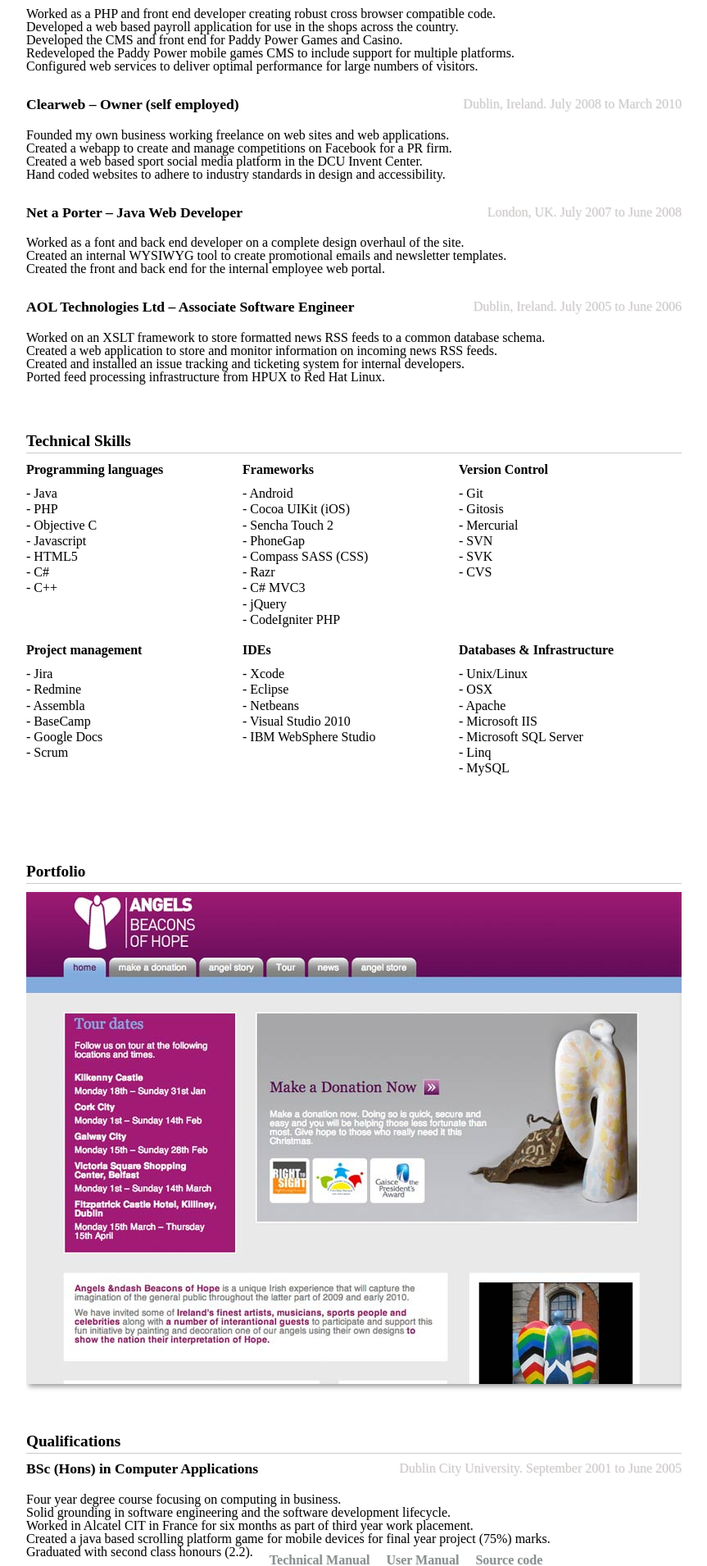
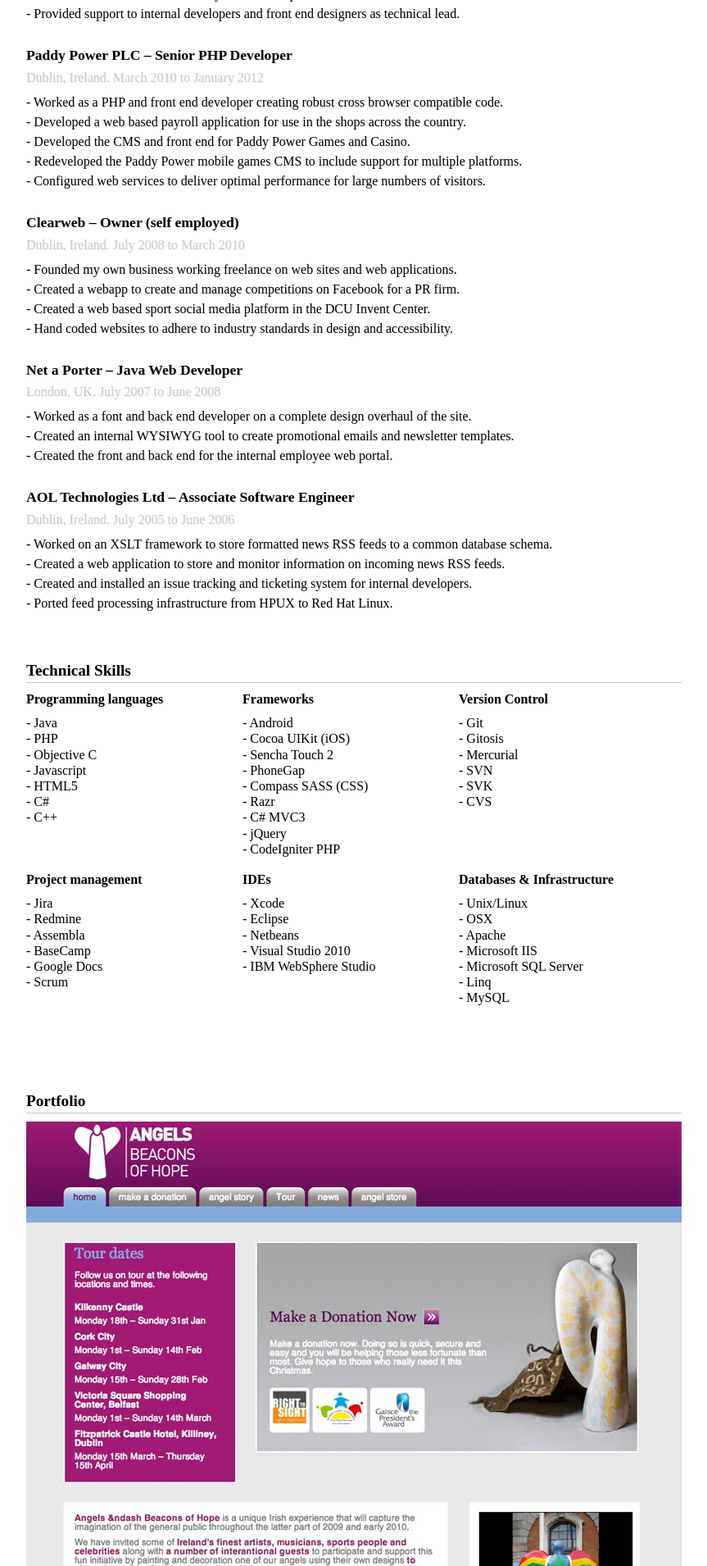
Before and after one commit to matfin/cv.mattfinucane.ie, a PHP site: page / in a window 1280 px wide. Shown: the part 534-2444 px from the top of the page at 82% size, without its empty margins (96-959 px from the left). Run offline with PHP 8.4, Linux system fonts and the light colour scheme; data that the repository does not hold is empty; style sheets or scripts are compiled from the project's sources; some web fonts are replaced.

Commit message:
Styling changes and content tidy up

```diff
--- a/assets/css/sass/screen.scss
+++ b/assets/css/sass/screen.scss
@@ -80,8 +80,8 @@ section{
     h2+h3{
         margin: 10px 0px 10px 0px;
     }
-    h2+h3+h4{
-        margin: 10px 0px 10px 0px;
+    h2+ol{
+        margin: 10px 0px 0px 0px;
     }
     h3{
         display: inline;
@@ -93,9 +93,10 @@ section{
     }
     h4{
         display: inline;
-        float: right;
+        float: left;
+        clear: both;
         font-size: 1.0em;
-        margin: 30px 0px 10px 0px;
+        margin: 0px 0px 10px 0px;
         color: #cdc9c8;
     }
     @media (max-width: 480px){
@@ -104,34 +105,19 @@ section{
             margin: 10px 0px 10px 0px;
         }
     }
-    h5{
-        display: inline;
-        float: left;
-        font-size: 1.0em;
-        font-weight: bold;
-        clear: both;
-        margin: 5px 0px 5px 0px;
-    }
-    p{
-        display: inline;
-        float: left;
-        clear: both;
-        line-height: 1.4em;
-    }
-
-    h2+p{
-        margin: 10px 0px 0px 0px;
-    }
-
     ol{
         display: inline;
         float: left;
-        margin: 10px 0px 0px 0px;
+        margin: 0px 0px 0px 0px;
         clear: both;
         li{
             display: inline;
             float: left;
             margin: 0px 20px 0px 0px;
+            line-height: 1.5em;
+            &:before{
+                 content: '-';
+            }
             @media (max-width:480px){
                 clear: both;
                 padding: 3px 0px 3px 0px;
--- a/assets/css/stylesheets/screen.css
+++ b/assets/css/stylesheets/screen.css
@@ -154,8 +154,8 @@ section h2 + h3 {
   margin: 10px 0px 10px 0px;
 }
 /* line 83, ../sass/screen.scss */
-section h2 + h3 + h4 {
-  margin: 10px 0px 10px 0px;
+section h2 + ol {
+  margin: 10px 0px 0px 0px;
 }
 /* line 86, ../sass/screen.scss */
 section h3 {
@@ -169,78 +169,64 @@ section h3 {
 /* line 94, ../sass/screen.scss */
 section h4 {
   display: inline;
-  float: right;
+  float: left;
+  clear: both;
   font-size: 1.0em;
-  margin: 30px 0px 10px 0px;
+  margin: 0px 0px 10px 0px;
   color: #cdc9c8;
 }
 @media (max-width: 480px) {
-  /* line 102, ../sass/screen.scss */
+  /* line 103, ../sass/screen.scss */
   section h4 {
     float: left;
     margin: 10px 0px 10px 0px;
   }
 }
-/* line 107, ../sass/screen.scss */
-section h5 {
-  display: inline;
-  float: left;
-  font-size: 1.0em;
-  font-weight: bold;
-  clear: both;
-  margin: 5px 0px 5px 0px;
-}
-/* line 115, ../sass/screen.scss */
-section p {
-  display: inline;
-  float: left;
-  clear: both;
-  line-height: 1.4em;
-}
-/* line 122, ../sass/screen.scss */
-section h2 + p {
-  margin: 10px 0px 0px 0px;
-}
-/* line 126, ../sass/screen.scss */
+/* line 108, ../sass/screen.scss */
 section ol {
   display: inline;
   float: left;
-  margin: 10px 0px 0px 0px;
+  margin: 0px 0px 0px 0px;
   clear: both;
 }
-/* line 131, ../sass/screen.scss */
+/* line 113, ../sass/screen.scss */
 section ol li {
   display: inline;
   float: left;
   margin: 0px 20px 0px 0px;
+  line-height: 1.5em;
+}
+/* line 118, ../sass/screen.scss */
+section ol li:before {
+  content: '-';
 }
 @media (max-width: 480px) {
-  /* line 131, ../sass/screen.scss */
+  /* line 113, ../sass/screen.scss */
   section ol li {
     clear: both;
     padding: 3px 0px 3px 0px;
   }
 }
-/* line 141, ../sass/screen.scss */
+/* line 127, ../sass/screen.scss */
 section a {
   color: #8A8F91;
   text-decoration: none;
   font-weight: bold;
 }
-/* line 145, ../sass/screen.scss */
+/* line 131, ../sass/screen.scss */
 section a:hover {
   text-decoration: underline;
 }
-/* line 148, ../sass/screen.scss */
+/* line 134, ../sass/screen.scss */
 section a:visited {
   color: #cdc9c8;
 }
 
-/* line 155, ../sass/screen.scss */
+/* line 141, ../sass/screen.scss */
 #technical_skills h2 {
   width: 100%;
 }
-/* line 158, ../sass/screen.scss */
+/* line 144, ../sass/screen.scss */
 #technical_skills dl {
   display: inline;
   float: left;
@@ -248,38 +234,38 @@ section a:visited {
   min-height: 220px;
   line-height: 1.2em;
 }
-/* line 165, ../sass/screen.scss */
+/* line 151, ../sass/screen.scss */
 #technical_skills dl dt, #technical_skills dl dd {
   display: inline;
   float: left;
 }
-/* line 169, ../sass/screen.scss */
+/* line 155, ../sass/screen.scss */
 #technical_skills dl dt {
   margin: 10px 0px 10px 0px;
   font-weight: bold;
 }
-/* line 173, ../sass/screen.scss */
+/* line 159, ../sass/screen.scss */
 #technical_skills dl dd {
   clear: both;
 }
-/* line 175, ../sass/screen.scss */
+/* line 161, ../sass/screen.scss */
 #technical_skills dl dd:before {
   content: '-';
 }
 @media (max-width: 480px) {
-  /* line 181, ../sass/screen.scss */
+  /* line 167, ../sass/screen.scss */
   #technical_skills dl {
     width: 100%;
     min-height: 100px;
   }
 }
 
-/* line 188, ../sass/screen.scss */
+/* line 174, ../sass/screen.scss */
 #portfolio {
   position: relative;
   overflow-x: hidden;
 }
-/* line 191, ../sass/screen.scss */
+/* line 177, ../sass/screen.scss */
 #portfolio button {
   -webkit-transition: 0.3s ease-in-out;
   -moz-transition: all 0.3s ease-in-out 0s;
@@ -299,27 +285,27 @@ section a:visited {
   color: #fff;
   font-size: 1.5em;
 }
-/* line 205, ../sass/screen.scss */
+/* line 191, ../sass/screen.scss */
 #portfolio .prev {
   left: -40px;
 }
-/* line 207, ../sass/screen.scss */
+/* line 193, ../sass/screen.scss */
 #portfolio .prev:before {
   content: '< ';
 }
-/* line 211, ../sass/screen.scss */
+/* line 197, ../sass/screen.scss */
 #portfolio .next {
   right: -40px;
 }
-/* line 213, ../sass/screen.scss */
+/* line 199, ../sass/screen.scss */
 #portfolio .next:after {
   content: ' >';
 }
-/* line 217, ../sass/screen.scss */
+/* line 203, ../sass/screen.scss */
 #portfolio:hover button, #portfolio:hover figcaption {
   opacity: 0.9;
 }
-/* line 220, ../sass/screen.scss */
+/* line 206, ../sass/screen.scss */
 #portfolio div {
   display: inline;
   float: left;
@@ -328,7 +314,7 @@ section a:visited {
   -moz-transition: all 0.5s ease-in-out 0s;
   -o-transition: 0.5s ease-in-out;
 }
-/* line 225, ../sass/screen.scss */
+/* line 211, ../sass/screen.scss */
 #portfolio div figure {
   position: relative;
   float: left;
@@ -336,11 +322,11 @@ section a:visited {
   box-shadow: 3px 3px 6px #999;
   z-index: 2;
 }
-/* line 231, ../sass/screen.scss */
+/* line 217, ../sass/screen.scss */
 #portfolio div figure:nth-of-type(1) {
   display: inline;
 }
-/* line 234, ../sass/screen.scss */
+/* line 220, ../sass/screen.scss */
 #portfolio div figure img {
   position: relative;
   display: inline;
@@ -351,7 +337,7 @@ section a:visited {
   height: auto;
   z-index: 1;
 }
-/* line 244, ../sass/screen.scss */
+/* line 230, ../sass/screen.scss */
 #portfolio div figure figcaption {
   -webkit-transition: 0.3s ease-in-out;
   -moz-transition: all 0.3s ease-in-out 0s;
@@ -367,7 +353,7 @@ section a:visited {
   background-color: #000;
   z-index: 5;
 }
-/* line 256, ../sass/screen.scss */
+/* line 242, ../sass/screen.scss */
 #portfolio div figure figcaption h6 {
   font-size: 1.1em;
   line-height: 60px;
@@ -375,7 +361,7 @@ section a:visited {
   margin: 0px 0px 0px 80px;
 }
 
-/* line 267, ../sass/screen.scss */
+/* line 253, ../sass/screen.scss */
 footer {
   display: inline;
   float: left;
--- a/includes/interests.php
+++ b/includes/interests.php
@@ -3,7 +3,7 @@
 </h2>
 <ol>
     <li>
-        Combined my interest in web development and photography to create my own photography website showcasing photos.
+        Combined interest in photography and the web to create my own website.
     </li>
     <li>
         Self taught iOS and Android developer working on my own projects.
--- a/includes/qualifications.php
+++ b/includes/qualifications.php
@@ -18,22 +18,9 @@
         Worked in Alcatel CIT in France for six months as part of third year work placement.
     </li>
     <li>
-        Created a java based scrolling platform game for mobile devices for final year project (75%) marks.
+        Created a java based scrolling platform game for mobile devices for final year project (75% marks).
     </li>
     <li>
         Graduated with second class honours (2.2).
     </li>
-    <li>
-        <ol>
-            <li>
-                <a href="http://www.mattfinucane.ie/docs/Ero-Technical-Manual.pdf" title="Project Technical Manual">Technical Manual</a>
-            </li>
-            <li>
-                <a href="http://www.mattfinucane.ie/docs/Ero-User-Manual.pdf" title="Project User Manual">User Manual</a>
-            </li>
-            <li>
-                <a href="http://www.mattfinucane.ie/docs/animation_example.java" title="Project Source Manual">Source code</a>
-            </li>
-        </ol>
-    </li>
 </ol>
```
Also changed, not shown: includes/portfolio.php (+40 -8 lines).
